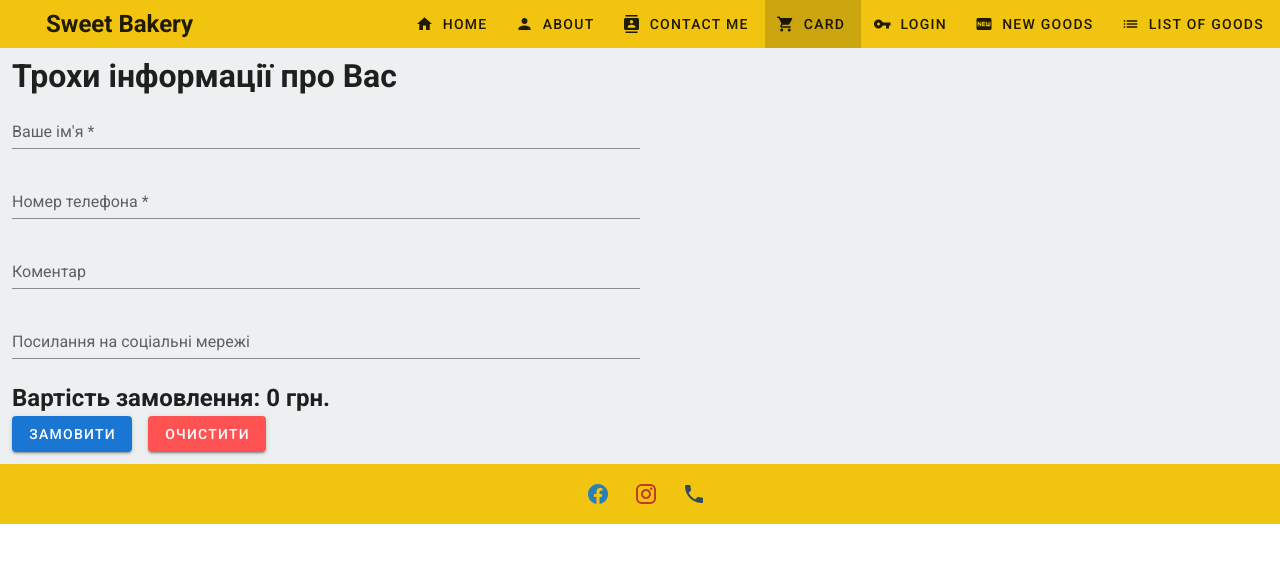
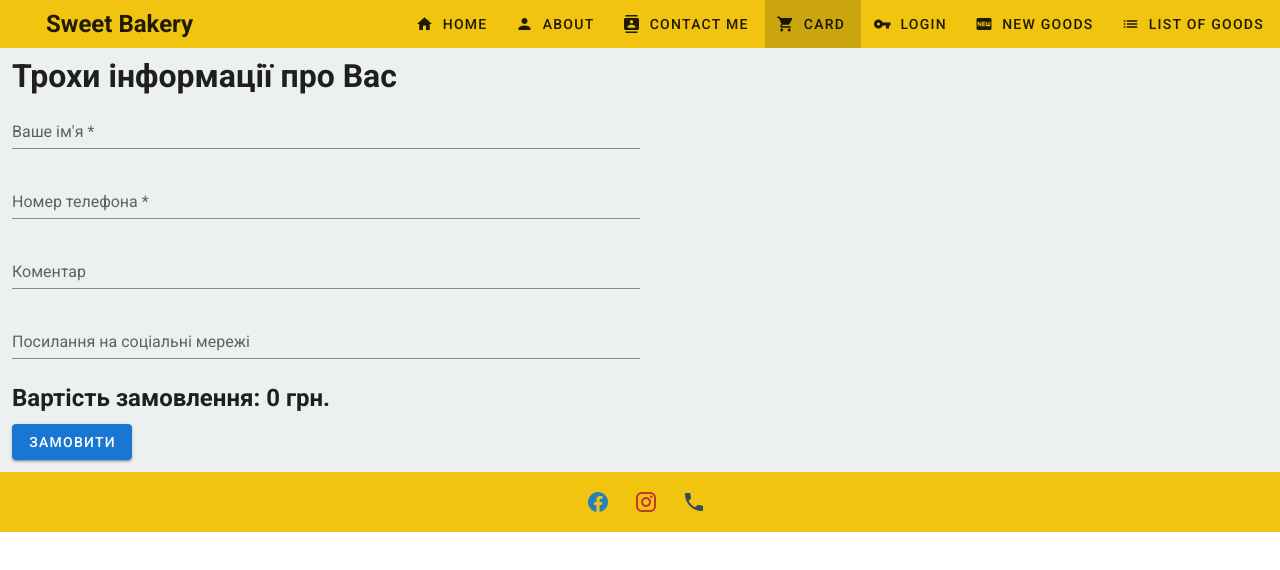
Before and after one commit to serhii-mokhonko/sweetbakery, a Vue app: page /shopping-card in a window 1280 px wide. Shown: the top 570 px of the page. Built offline with nearby package versions, Linux system fonts and the light colour scheme.

Commit message:
add loading for shopping card

```diff
--- a/src/store/shoppingCard.js
+++ b/src/store/shoppingCard.js
@@ -77,6 +77,7 @@ export default {
             }
         },
         async order({ commit, getters }, client) {
+            commit('setLoading', true)
             const uid = await firebase.database().ref('clients').push(client).key
             const newOrder = await firebase.database().ref('orders').push()
             await newOrder.set({
@@ -84,6 +85,7 @@ export default {
                 client: uid
             })
             commit('clearCard')
+            commit('setLoading', false)
         }
     },
     getters: {
--- a/src/views/ShoppingCard.vue
+++ b/src/views/ShoppingCard.vue
@@ -9,8 +9,8 @@
           <v-text-field v-model="comment" label="Коментар"></v-text-field>
           <v-text-field v-model="socialpage" label="Посилання на соціальні мережі"></v-text-field>
           <h2>Вартість замовлення: {{sum}} грн.</h2>
-          <v-btn color="primary" class="mr-4" @click='createOrder'>Замовити</v-btn>
-          <v-btn color="error" @click="clear">Очистити</v-btn>
+          <v-btn color="primary" class="mr-4 mt-2" @click="createOrder">Замовити</v-btn>
+          <!-- <v-btn color="error" @click="clear">Очистити</v-btn> -->
         </form>
       </v-col>
       <v-col sm="6" xs="12" v-if="card.length > 0">
@@ -35,6 +35,9 @@
         </v-card>
       </v-col>
     </v-row>
+    <v-overlay :value="loading">
+      <v-progress-circular indeterminate size="64"></v-progress-circular>
+    </v-overlay>
   </v-container>
 </template>
 
@@ -49,16 +52,19 @@ export default {
     };
   },
   computed: {
-    card () {
+    card() {
       return this.$store.getters.getCard;
     },
-    sum () {
+    sum() {
       const card = this.$store.getters.getCard;
       let price = 0;
       card.forEach(element => {
         price = price + element.sum;
       });
       return price;
+    },
+    loading() {
+      return this.$store.getters.getLoading;
     }
   },
   methods: {
@@ -77,8 +83,9 @@ export default {
     deleteFromCard(id) {
       this.$store.dispatch("deleteFromCard", id);
     },
-    createOrder () {
-      this.$store.dispatch('order', {
+    createOrder() {
+      this.$store
+        .dispatch("order", {
           name: this.userName,
           phone: this.phone,
           comment: this.comment,
@@ -86,10 +93,11 @@ export default {
         })
         .then(() => localStorage.clear())
         .then(() => this.clear())
+        .then(() => this.$router.push({name: 'home'}));
     }
   },
-  created () {
-    this.$store.dispatch('updateCardFromStorage')
+  created() {
+    this.$store.dispatch("updateCardFromStorage");
   }
 };
 </script>
```
Lines whose indentation alone changed are shown as unchanged.
